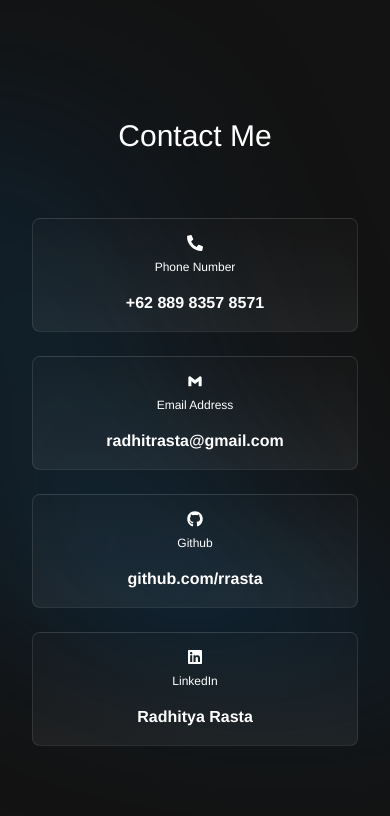
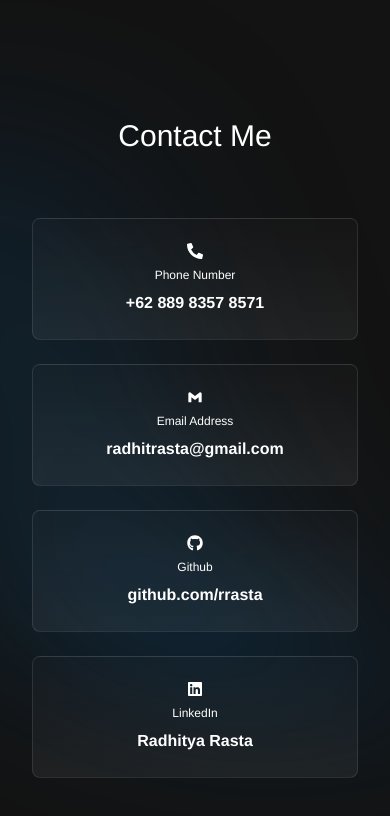
Before and after one commit to rrastaa/Portfolio, a React (Vite) app: page / in a window 390 px wide. Shown: the part 2652-3468 px from the top of the page. Built offline with nearby package versions, Linux system fonts and the light colour scheme.

Commit message:
Fixing Contact Padding and Gradient Home Element

```diff
--- a/src/App.jsx
+++ b/src/App.jsx
@@ -16,7 +16,7 @@ function App() {
     <>
       <div className="relative bg-[#131313] overflow-hidden">
 
-          <img src="/gradientleft.webp" className="absolute top-[20%] blur-2xl" alt="" />
+          <img src="/gradientleft.webp" className="absolute top-[30%] md:top-[20%] blur-2xl" alt="" />
 
           <img
             src="/gradvert.webp"
--- a/src/components/Contact.jsx
+++ b/src/components/Contact.jsx
@@ -66,7 +66,7 @@ function ContactFill({ title, value, icon: Icon }) {
   return (
     <div
       onClick={handleCopy}
-      className="hover:bg-linear-to-t hover:from-[#595959]/20 hover:to-[#BFBFBF]/20 hover:scale-102 cursor-pointer transition duration-200 rounded-lg border border-white/10 p-4 md:p-12 bg-linear-to-t from-[#BFBFBF]/8 to-[#595959]/5 flex flex-col justify-center items-center gap-4"
+      className="hover:bg-linear-to-t hover:from-[#595959]/20 hover:to-[#BFBFBF]/20 hover:scale-102 cursor-pointer transition duration-200 rounded-lg border border-white/10 p-4 py-6 md:p-12 bg-linear-to-t from-[#BFBFBF]/8 to-[#595959]/5 flex flex-col justify-center items-center gap-2 md:gap-4"
     >
       <div className="flex flex-col justify-center items-center gap-2">
         <Icon className="w-4 md:w-8 md:h-8"></Icon>
```
